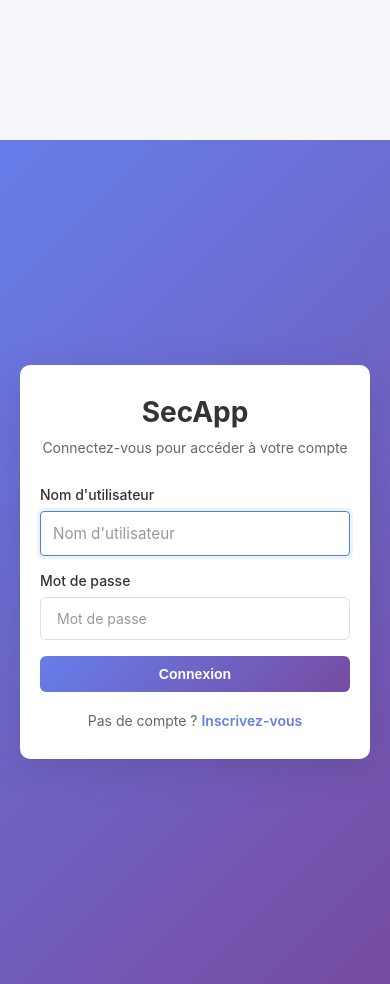
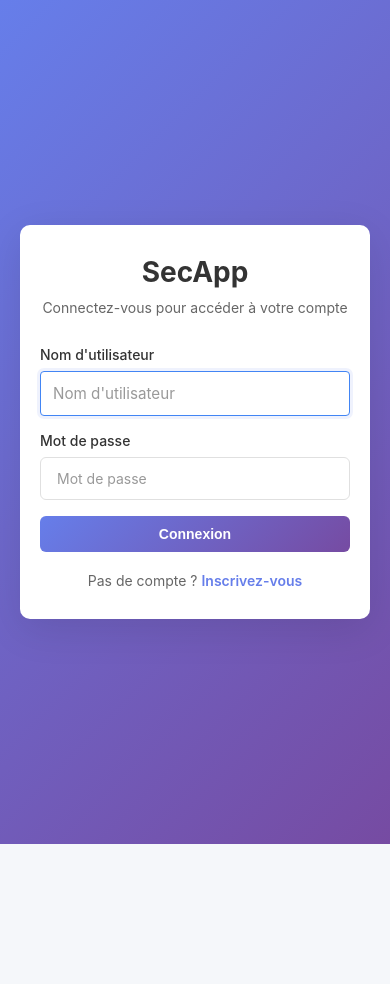
Before and after one commit to RayanDansou/SecApp, a React (Create React App) app in the folder frontend/: page /login in a window 390 px wide. After the commit the page ends 844 px from the top, so only its background shows below. Built offline with nearby package versions, Linux system fonts and the light colour scheme; no server answers.

Commit message:
visible navbat on login page fix

```diff
--- a/frontend/src/components/Layout.css
+++ b/frontend/src/components/Layout.css
@@ -10,4 +10,18 @@
   flex: 1;
   background-color: var(--bg-secondary);
   transition: background-color 0.3s ease;
+  padding-top: 88px; /* Compensation pour la navbar fixed */
 }
+
+/* Responsive: ajuster le padding selon la taille de la navbar */
+@media (max-width: 768px) {
+  .layout-content {
+    padding-top: 120px;
+  }
+}
+
+@media (max-width: 480px) {
+  .layout-content {
+    padding-top: 140px;
+  }
+}
--- a/frontend/src/components/Navbar.css
+++ b/frontend/src/components/Navbar.css
@@ -352,10 +352,7 @@ body.dark-mode .language-option:hover {
   justify-content: center;
 }
 
-/* Padding pour compenser la navbar fixed */
-body {
-  padding-top: 88px;
-}
+/* Padding déplacé vers Layout.css pour ne s'appliquer qu'aux pages avec navbar */
 
 /* Responsive */
 @media (max-width: 1024px) {
@@ -415,10 +412,6 @@ body {
   .user-dropdown-menu {
     right: 0;
   }
-
-  body {
-    padding-top: 120px;
-  }
 }
 
 @media (max-width: 480px) {
@@ -451,8 +444,4 @@ body {
     height: 36px;
     font-size: 12px;
   }
-
-  body {
-    padding-top: 140px;
-  }
 }
```
